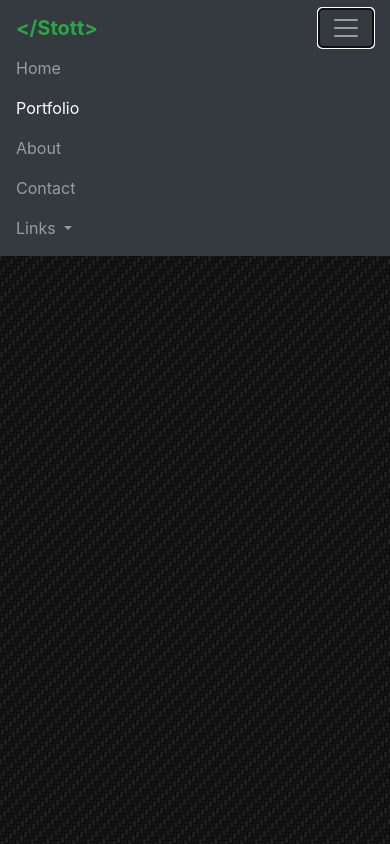
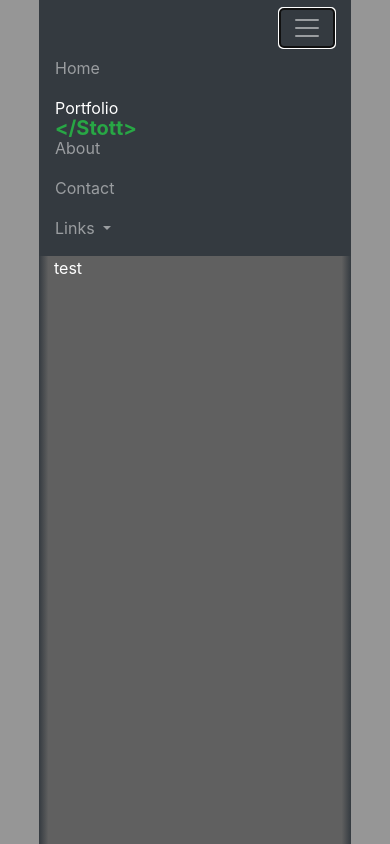
Before and after one commit to DanielStott/Website, a plain HTML site: page portfolio.html in a window 390 px wide. Both pictures are taken after a click on the button "Toggle navigation". Drawn offline with nearby package versions, Linux system fonts and the light colour scheme.

Commit message:
Changed background to a color. Centered all content.

```diff
--- a/css/main.css
+++ b/css/main.css
@@ -14,9 +14,28 @@ html {
     color: #222;
     font-size: 1em;
     line-height: 1.4;
-    background-image:url("../img/real_cf.png");
-    background-repeat: repeat;
+    background-color: #969696;
+    height: 100%;
 }
+
+body {
+    /*background-image:url("../img/real_cf.png");
+    background-repeat: repeat;*/
+    /* Permalink - use to edit and share this gradient: http://colorzilla.com/gradient-editor/#343a40+0,606060+3,606060+97,343a40+100 */
+    background: #343a40; /* Old browsers */
+    background: -moz-linear-gradient(left, #343a40 0%, #606060 3%, #606060 97%, #343a40 100%); /* FF3.6-15 */
+    background: -webkit-linear-gradient(left, #343a40 0%,#606060 3%,#606060 97%,#343a40 100%); /* Chrome10-25,Safari5.1-6 */
+    background: linear-gradient(to right, #343a40 0%,#606060 3%,#606060 97%,#343a40 100%); /* W3C, IE10+, FF16+, Chrome26+, Opera12+, Safari7+ */
+    filter: progid:DXImageTransform.Microsoft.gradient( startColorstr='#343a40', endColorstr='#343a40',GradientType=1 ); /* IE6-9 */
+    width:80%;
+    min-height: 100%;
+    margin:auto !important;
+}
+
+.navbar-brand {
+    position: absolute;
+}
+
 
 /*
  * Remove text-shadow in selection highlight:
@@ -289,4 +308,12 @@ textarea {
     h3 {
         page-break-after: avoid;
     }
+
+    content {
+        margin-top: 30px;
+        margin: auto;
+        width: 50%;
+        border: 3px solid green;
+        padding: 10px;
+    }
 }
--- a/portfolio.html
+++ b/portfolio.html
@@ -16,12 +16,12 @@
         <link rel="stylesheet" href="css/fa-svg-with-js.css">
     </head>
     <body>
-    <nav class="navbar navbar-expand-lg navbar-dark bg-dark fixed-top">
-        <a class="navbar-brand" href="#"><b id="nav-text" class="text-dark">&lt;/Stott&gt</b></a>
-        <button class="navbar-toggler" type="button" data-toggle="collapse" data-target="#navbarNavAltMarkup" aria-controls="navbarNavAltMarkup" aria-expanded="false" aria-label="Toggle navigation">
+    <nav class="navbar navbar-expand-lg navbar-dark bg-dark">
+        <a class="navbar-brand " href="#"><b id="nav-text" class="text-dark">&lt;/Stott&gt</b></a>
+        <button class="navbar-toggler ml-auto" type="button" data-toggle="collapse" data-target="#navbarNavAltMarkup" aria-controls="navbarNavAltMarkup" aria-expanded="false" aria-label="Toggle navigation">
             <span class="navbar-toggler-icon"></span>
         </button>
-        <div class="collapse navbar-collapse" id="navbarNavAltMarkup">
+        <div class="collapse navbar-collapse justify-content-center" id="navbarNavAltMarkup">
             <ul class="navbar-nav">
                 <li class="nav-item">
                     <a class="nav-link" href="index.html">Home</a>
@@ -53,13 +53,9 @@
         <![endif]-->
 
         <!-- Add your site or application content here -->
-    <div class="jumbotron">
-        <p class="lead">Portfolio</p>
-        <hr class="my-4">
-        <p class="lead">
-        </p>
+    <div class="container bg-inverse text-white">
+        test
     </div>
-
 
 
 
```
Also changed, not shown: about.html (+7 -6 lines), contact.html (+7 -7 lines), index.html (+6 -6 lines).
